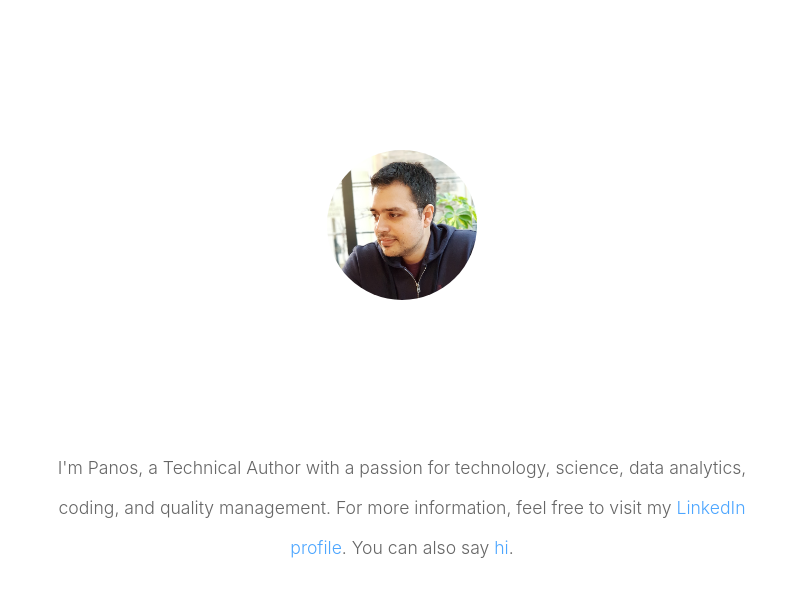
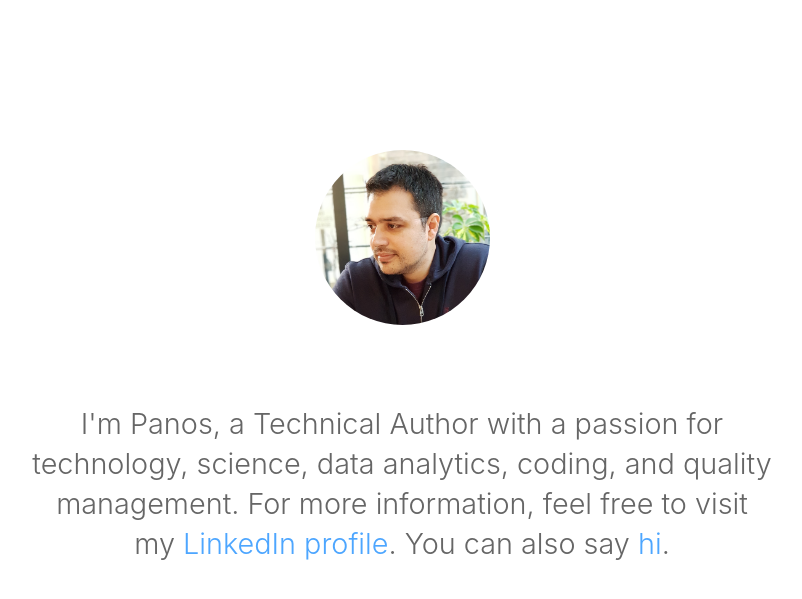
Before and after one commit to pgalatis/pgalatis.github.io, a Jekyll site: the page built from index.html, in a window 1280 px wide. Shown: the top 599 px of the page, without its empty margins (238-1040 px from the left). Built offline with Jekyll 4.4.1, drawn with Linux system fonts in a browser that asks for light colours; nearby versions of some CDN libraries; the list of posts is cut into pages by our own code.

Commit message:
Update style.css

```diff
--- a/css/style.css
+++ b/css/style.css
@@ -27,8 +27,8 @@
 }
 
 img.profile {
-   max-width: 150px;
-   max-height: 150px;
+   max-width: 175px;
+   max-height: 175px;
    border-radius: 50%;
    display: block;
    margin: 0 auto;
@@ -41,7 +41,7 @@
 }
 
 #poster {
-    font-size: 1.1rem;
+    font-size: 1.8rem;
     font-weight: 300;
     color: #666;
     line-height: 2.5rem;
@@ -259,7 +259,7 @@
 }
 
 .content {
-    padding-top: 90px;
+    padding-top: 10px;
 }
 
 .entry {
```
